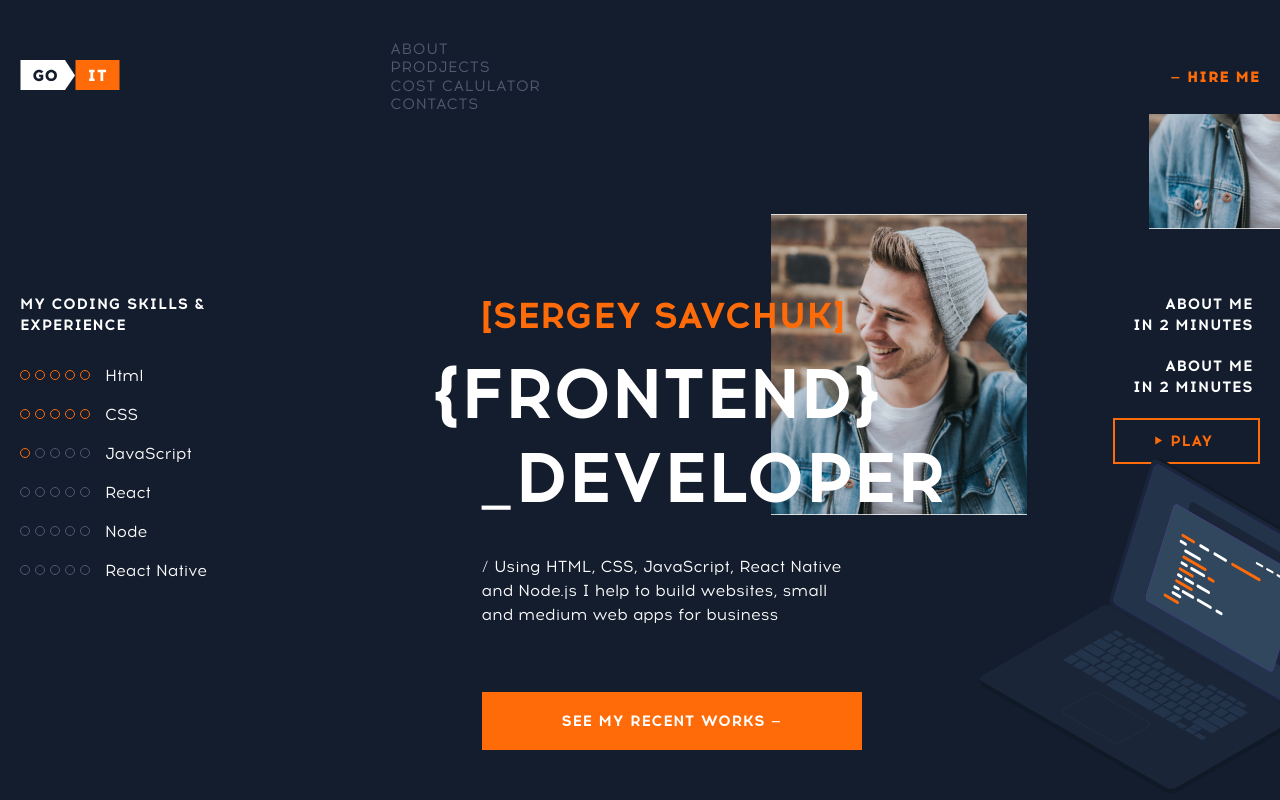
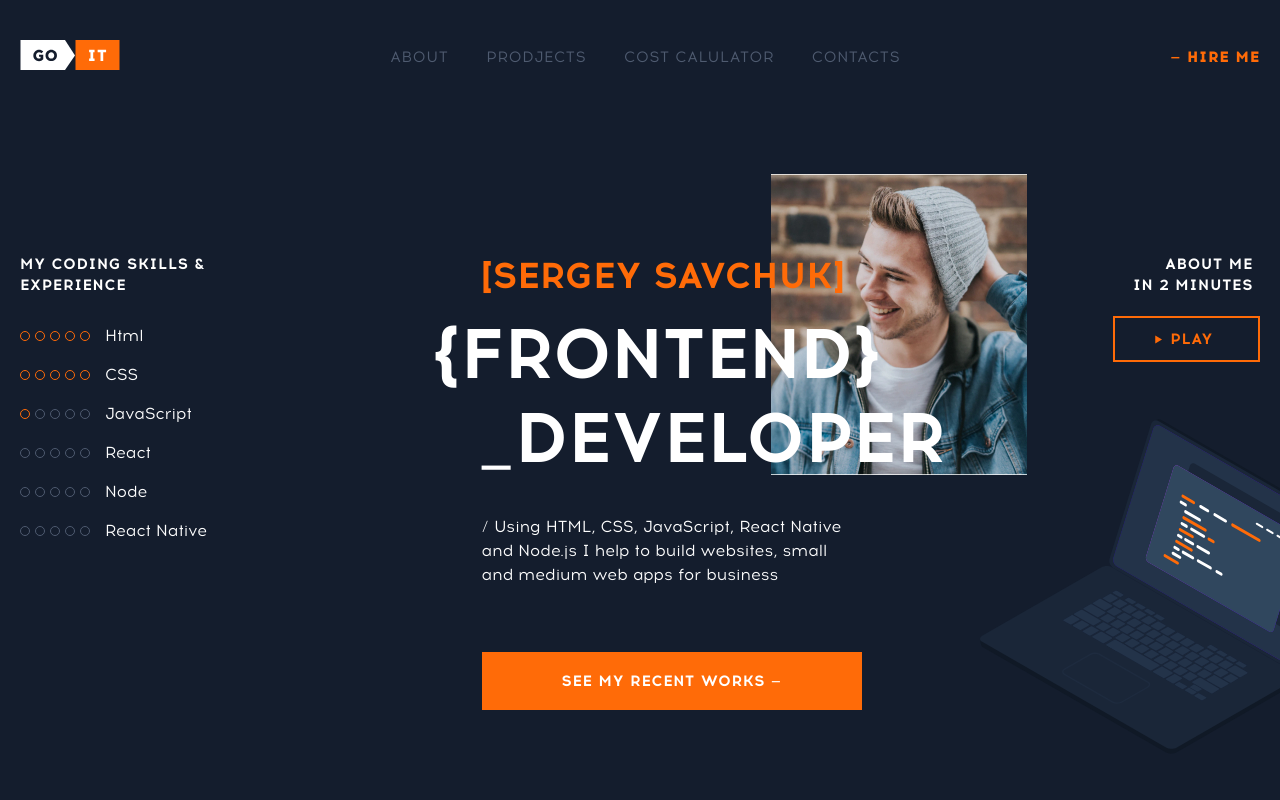
Before and after one commit to iKooot/My-resume-2.0, a plain HTML site: page index.html in a window 1280 px wide. Shown: the top 800 px of the page. Drawn offline with Linux system fonts and the light colour scheme.

Commit message:
delete !important & change img src for Logo

```diff
--- a/css/style.css
+++ b/css/style.css
@@ -61,11 +61,11 @@ body {
 }
 
 .tabletElement {
-  display: none !important;
+  display: none;
 }
 
 .desctopElement {
-  display: none !important;
+  display: none;
 }
 
 .mobileElement {
@@ -1106,7 +1106,7 @@ body {
   }
 
   .tabletElement {
-    display: block !important;
+    display: block;
   }
 
   .swiper-container {
@@ -1342,7 +1342,7 @@ body {
   }
 
   .desctopElement {
-    display: block !important;
+    display: block;
   }
 
   .title {
--- a/index.html
+++ b/index.html
@@ -28,7 +28,7 @@
         <div class="mainHeader__container container">
             <nav class="mainHeader__navigation navigation">
                 <a href="#" class="navigation__logoLink">
-                    <img src="/img/goit-logo.svg" alt="logotype" width="100" height="30" class="navigation__logo">
+                    <img src="img/goit-logo.svg" alt="logotype" width="100" height="30" class="navigation__logo">
                 </a>
                 <ul class="navigation__linkList navigationLinkList desctopElement">
                     <li class="navigationLinkList__item">
```
